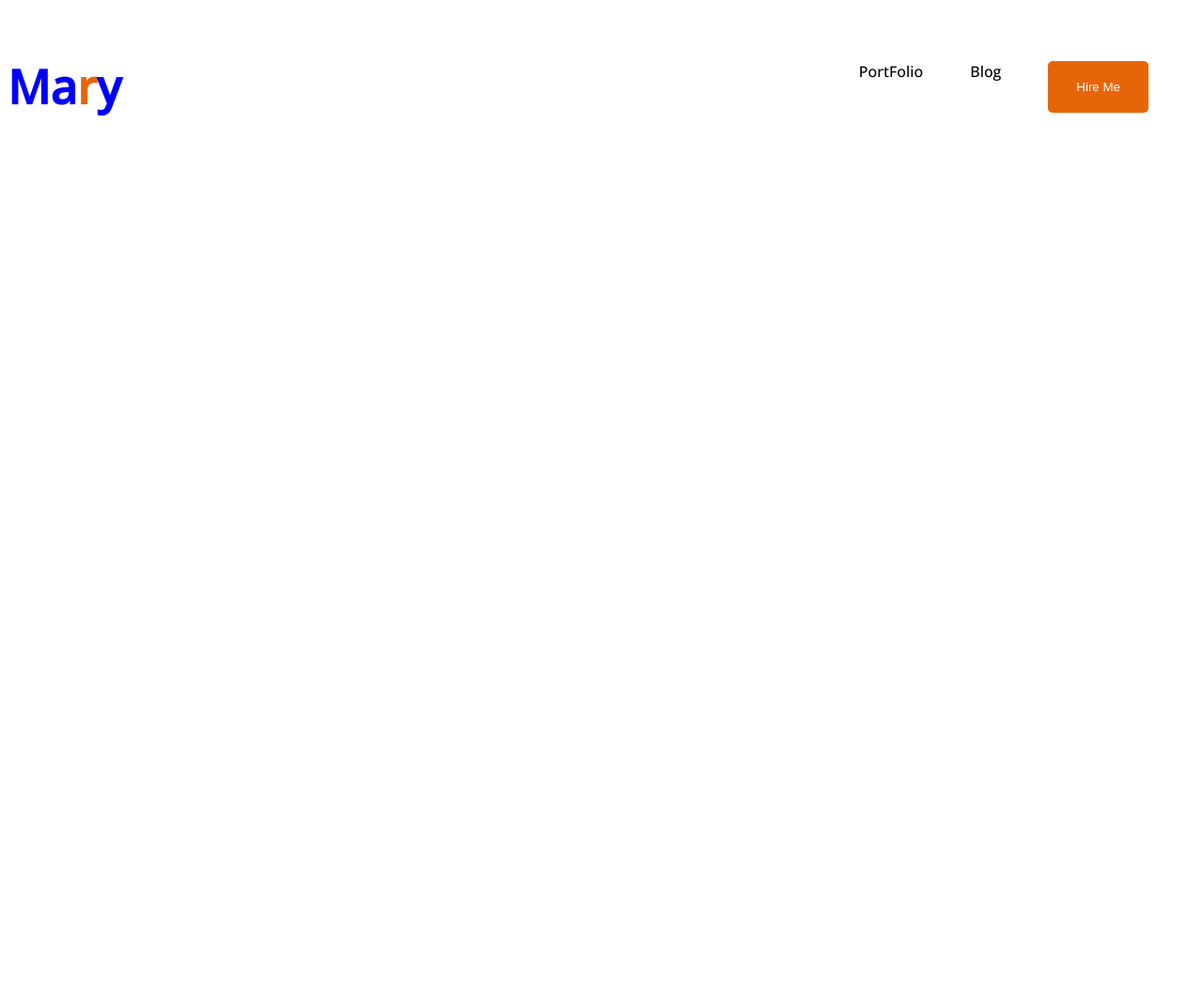
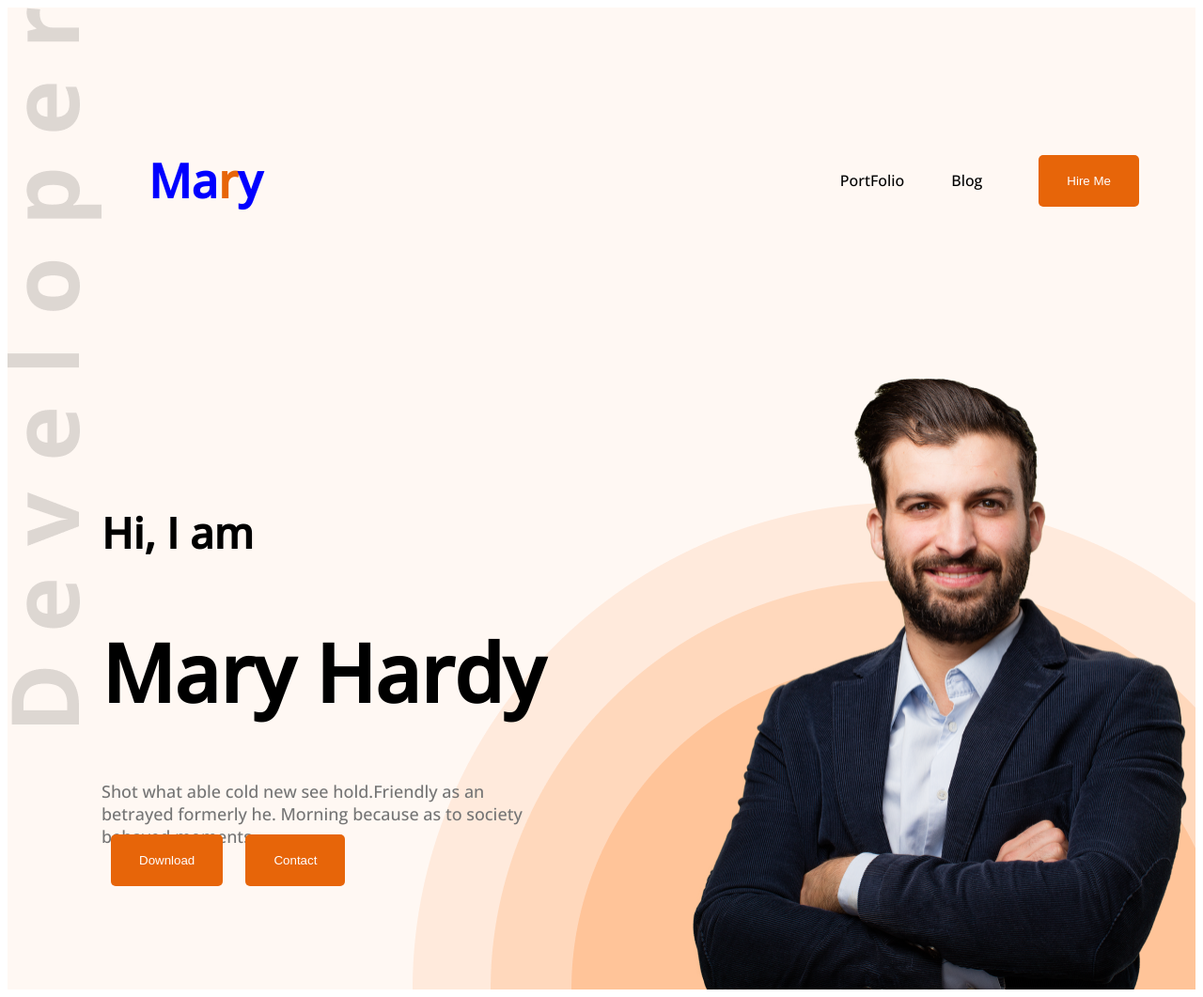
Before and after one commit to nazmulpavel/portfolio, a plain HTML site: page index.html in a window 1280 px wide. Shown: the whole page at 94% size. Before the commit the page ends 800 px from the top, so only its background shows below. Drawn offline with nearby package versions, Linux system fonts and the light colour scheme.

Commit message:
update of banner portion of portfoilo

```diff
--- a/index.html
+++ b/index.html
@@ -4,7 +4,7 @@
 <head>
     <meta charset="UTF-8">
     <meta name="viewport" content="width=device-width, initial-scale=1.0">
-    <title>Document</title>
+    <title>Developer Portfolio</title>
     <link rel="preconnect" href="https://fonts.googleapis.com">
     <link rel="preconnect" href="https://fonts.gstatic.com" crossorigin>
     <link href="https://fonts.googleapis.com/css2?family=Open+Sans:wght@500&display=swap" rel="stylesheet">
@@ -13,9 +13,9 @@
 
 <body class="open-sans-normal">
 
-    <header>
+    <header class="header secondary-bg">
         <nav>
-        <h3 class = "nav-title" >Ma<span  class="text-primary" >r</span>y</h3>
+            <h3 class="nav-title">Ma<span class="text-primary">r</span>y</h3>
             <ul>
                 <li>PortFolio</li>
                 <li>Blog</li>
@@ -24,6 +24,19 @@
             </ul>
 
         </nav>
+        <div class="banner">
+            <div class="banner-content">
+                <h4 class ="banner-greeting">Hi, I am </h4>
+                <h1 class ="banner-title">Mary Hardy</h1>
+                <p class="banner-description"> Shot what able cold new see hold.Friendly as an betrayed formerly he. Morning because
+                    as to society behaved moments.</p>
+                <button class="sample-btn">Download</button>
+                <button class="sample-btn">Contact</button>
+
+            </div>
+
+            <img class="banner-profile-pic" src="images/hardy.png" alt="image of Hardy">
+        </div>
     </header>
 
 
--- a/style/styles.css
+++ b/style/styles.css
@@ -17,11 +17,23 @@
    color:#e76509;
 }
 
+.header{
+   background-image:url('../images/developer.png'),url('../images/header_bg.png');
+   background-repeat: no-repeat;
+   background-position: top left, bottom right
+}
+
+.secondary-bg{
+background-color: #FFF8F3;
+}
+
+
 /*navitagion bar style */
 .nav-title {
  color: blue;
  font-weight: 800;
  font-size: 50px;
+ margin: 150px;
 }
 
 nav{
@@ -31,6 +43,7 @@ nav{
 
 }
 nav ul {
+   align-items: center;
    display: flex;
    list-style: none;
 }
@@ -45,4 +58,31 @@ border-radius: 5px;
 border: none;
 color: white;
 padding: 20px 30px 20px 30px;
+margin: 10px;
+
 }
+.banner-content{
+margin:100px;
+}
+
+.banner-greeting{
+   font-weight:600;
+   font-size: 45px;
+}
+.banner-title{
+   font-weight:700;
+   font-size: 85px;
+}
+.banner-description{
+font-weight: 400;
+font-size: 18px;
+color: #757575;
+height: 30px;
+}
+.banner {
+   display: flex;
+   justify-content: space-between;
+}
+.banner-profile-pic{
+  width:584px;
+}
```
Lines whose indentation alone changed are shown as unchanged.
